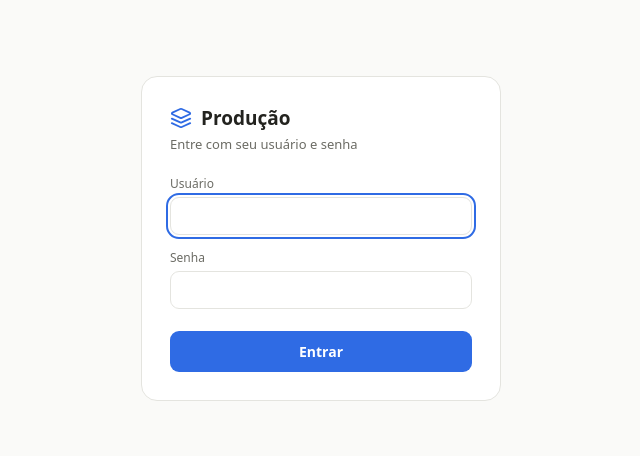
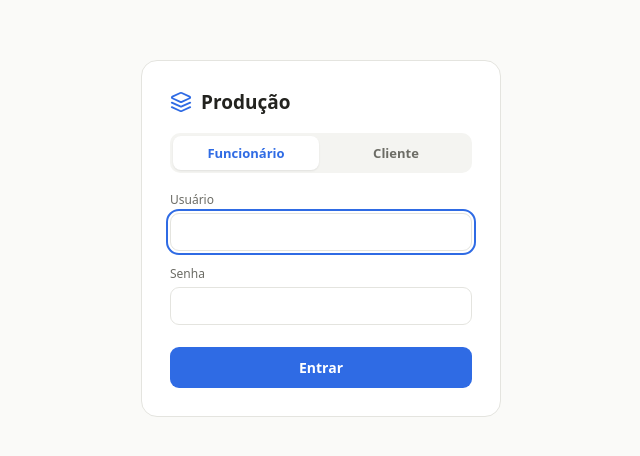
Before and after one commit to Voux-Sistemas/gestao-forenza, a React (Vite) app: page / in a window 1280 px wide. Shown: the part 162-618 px from the top of the page, without its empty margins (319-959 px from the left). Built offline with nearby package versions, Linux system fonts and the light colour scheme.

Commit message:
Add files via upload

```diff
--- a/src/components/Login.jsx
+++ b/src/components/Login.jsx
@@ -7,33 +7,56 @@ const inputStyle = {
   border: "1px solid var(--border)", background: "var(--surface)", color: "var(--text)",
 };
 
-export default function Login() {
+export default function Login({ modoClienteInicial }) {
+  const [aba, setAba] = useState(modoClienteInicial ? "cliente" : "funcionario");
   const [usuario, setUsuario] = useState("");
   const [senha, setSenha] = useState("");
   const [erro, setErro] = useState(null);
   const [carregando, setCarregando] = useState(false);
 
+  const ehCliente = aba === "cliente";
+
   async function entrar(e) {
     e.preventDefault();
     setErro(null);
     setCarregando(true);
-    const email = usuario.includes("@") ? usuario : `${usuario}@admin.com`;
+    const email = ehCliente
+      ? usuario.trim()
+      : (usuario.includes("@") ? usuario.trim() : `${usuario.trim()}@admin.com`);
     const { error } = await supabase.auth.signInWithPassword({ email, password: senha });
     setCarregando(false);
-    if (error) setErro("Usuário ou senha incorretos.");
+    if (error) setErro(ehCliente ? "E-mail ou senha incorretos." : "Usuário ou senha incorretos.");
+  }
+
+  function trocarAba(id) {
+    setAba(id);
+    setErro(null);
+    setUsuario("");
+    setSenha("");
   }
 
   return (
     <div style={{ minHeight: "100vh", display: "flex", alignItems: "center", justifyContent: "center", padding: 20 }}>
       <form onSubmit={entrar} style={{ width: "100%", maxWidth: 360, background: "var(--surface)", border: "1px solid var(--border)", borderRadius: 16, padding: 28 }}>
-        <div style={{ display: "flex", alignItems: "center", gap: 9, marginBottom: 4 }}>
+        <div style={{ display: "flex", alignItems: "center", gap: 9, marginBottom: 18 }}>
           <Layers size={22} style={{ color: "var(--accent)" }} />
           <span style={{ fontSize: 19, fontWeight: 600 }}>Produção</span>
         </div>
-        <p style={{ fontSize: 13, color: "var(--text-2)", margin: "0 0 22px" }}>Entre com seu usuário e senha</p>
 
-        <label style={{ fontSize: 12, color: "var(--text-2)", display: "block", marginBottom: 5 }}>Usuário</label>
-        <input type="text" value={usuario} onChange={(e) => setUsuario(e.target.value)} required autoFocus style={inputStyle} />
+        <div style={{ display: "flex", gap: 4, padding: 3, background: "var(--surface-2)", borderRadius: 10, marginBottom: 18 }}>
+          {[["funcionario", "Funcionário"], ["cliente", "Cliente"]].map(([id, label]) => (
+            <button key={id} type="button" onClick={() => trocarAba(id)} style={{
+              flex: 1, padding: "8px 0", fontSize: 13, fontWeight: 600, borderRadius: 8, border: "none", cursor: "pointer",
+              background: aba === id ? "var(--surface)" : "transparent",
+              color: aba === id ? "var(--accent)" : "var(--text-2)",
+              boxShadow: aba === id ? "0 1px 2px rgba(0,0,0,.08)" : "none",
+            }}>{label}</button>
+          ))}
+        </div>
+
+        <label style={{ fontSize: 12, color: "var(--text-2)", display: "block", marginBottom: 5 }}>{ehCliente ? "E-mail" : "Usuário"}</label>
+        <input type={ehCliente ? "email" : "text"} value={usuario} onChange={(e) => setUsuario(e.target.value)} required autoFocus
+          placeholder={ehCliente ? "seu@email.com" : ""} style={inputStyle} />
 
         <label style={{ fontSize: 12, color: "var(--text-2)", display: "block", margin: "14px 0 5px" }}>Senha</label>
         <input type="password" value={senha} onChange={(e) => setSenha(e.target.value)} required style={inputStyle} />
```
